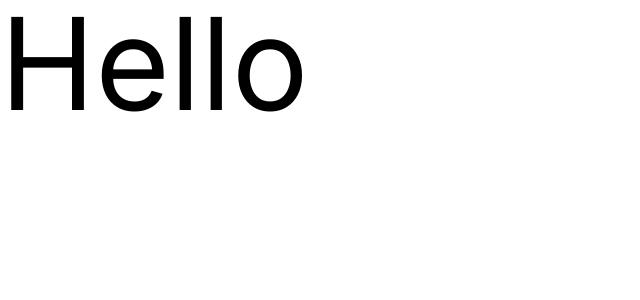
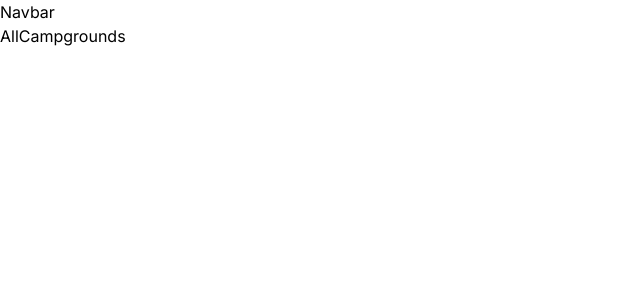
Before and after one commit to Lavesh1208/YelpCamp-Typescript, a React (Vite) app in the folder client/: page /campgrounds in a window 1280 px wide. Shown: the top 300 px of the page, without its empty margins (0-640 px from the left). Built offline with nearby package versions, Linux system fonts and the light colour scheme.

Commit message:
routes setup

```diff
--- a/client/package.json
+++ b/client/package.json
@@ -11,7 +11,8 @@
   },
   "dependencies": {
     "react": "^18.2.0",
-    "react-dom": "^18.2.0"
+    "react-dom": "^18.2.0",
+    "react-router-dom": "^6.14.1"
   },
   "devDependencies": {
     "@types/node": "^20.3.3",
--- a/client/src/App.tsx
+++ b/client/src/App.tsx
@@ -1,8 +1,21 @@
+import { BrowserRouter, Routes, Route } from "react-router-dom";
+import Home from "./scenes/Home";
+import AllCampgrounds from "./scenes/AllCampgrounds";
+import SingleCamp from "./scenes/SingleCamp";
+import Navbar from "./components/navbar/Navbar";
+
 function App() {
   return (
-    <>
-      <div className="text-9xl">Hello</div>
-    </>
+    <div className="app">
+      <BrowserRouter>
+        <Navbar />
+        <Routes>
+          <Route path="/" element={<Home />} />
+          <Route path="/campgrounds" element={<AllCampgrounds />} />
+          <Route path="/campgrounds/:id" element={<SingleCamp />} />
+        </Routes>
+      </BrowserRouter>
+    </div>
   );
 }
 
--- /dev/null
+++ b/client/src/components/CampgroundCard.tsx
@@ -0,0 +1,5 @@
+const CampgroundCard = () => {
+  return <div>CampgroundCard</div>;
+};
+
+export default CampgroundCard;
--- /dev/null
+++ b/client/src/components/navbar/MobileNav.tsx
@@ -0,0 +1,5 @@
+const MobileNav = () => {
+  return <div>MobileNav</div>;
+};
+
+export default MobileNav;
--- /dev/null
+++ b/client/src/components/navbar/Navbar.tsx
@@ -0,0 +1,5 @@
+const Navbar = () => {
+  return <div>Navbar</div>;
+};
+
+export default Navbar;
--- /dev/null
+++ b/client/src/scenes/AllCampgrounds.tsx
@@ -0,0 +1,5 @@
+const AllCampgrounds = () => {
+  return <div>AllCampgrounds</div>;
+};
+
+export default AllCampgrounds;
--- /dev/null
+++ b/client/src/scenes/Home.tsx
@@ -0,0 +1,5 @@
+const Home = () => {
+  return <div>Home</div>;
+};
+
+export default Home;
--- /dev/null
+++ b/client/src/scenes/SingleCamp.tsx
@@ -0,0 +1,5 @@
+const SingleCamp = () => {
+  return <div>SingleCamp</div>;
+};
+
+export default SingleCamp;
```
Also changed, not shown: 1 other file (tests, documents, lock files or other folders).
